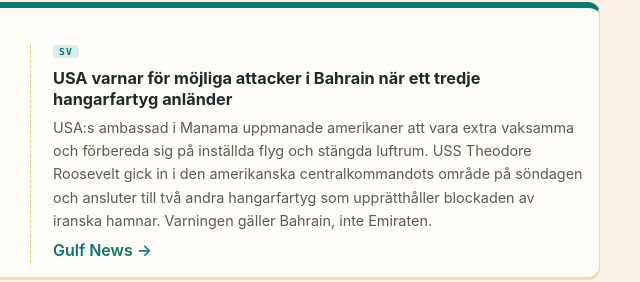
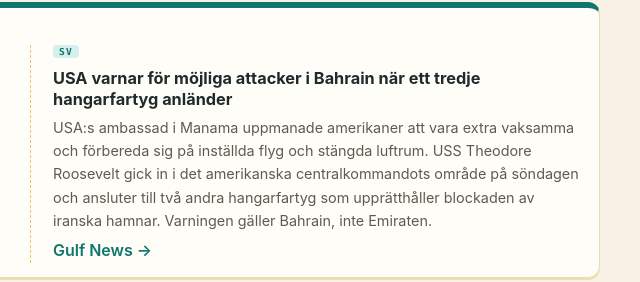
Before and after one commit to oskarwkarlsson/abudhabi-brief, a plain HTML site: page briefs/2026-11-16.html in a window 1280 px wide. Shown: the part 665-947 px from the top of the page, 610-1250 px from the left. Drawn offline with Linux system fonts and the light colour scheme.

Commit message:
Fix Swedish wording

```diff
--- a/briefs/2026-11-16.html
+++ b/briefs/2026-11-16.html
@@ -5,7 +5,7 @@
 <div class="kicker">Top stories · Toppnyheter</div>
 <section class="hero duo">
 <article class="story safe"><span class="chip">Safety · Säkerhet</span><div class="bi lab"><div class="en"><h3>Bahrain confirms it downed Iranian drones; no attack on the UAE</h3><p>Following up yesterday's alert: Bahrain's military said it intercepted "several Iranian aerial attacks" early on Sunday and that the drones were destroyed before reaching their targets, while the IRGC claimed six drones hit a US radar at Riffa. The UAE foreign ministry called it a "flagrant violation" of Bahrain's sovereignty. Nothing was reported on UAE territory and none of the travel advisories changed.</p><a href="https://www.thenationalnews.com/news/gulf/2026/11/16/iran-attacks-bahrain-in-blatant-challenge-to-peace-push/">The National &rarr;</a></div><div class="sv" lang="sv"><h3>Bahrain bekräftar att iranska drönare sköts ner; ingen attack mot Emiraten</h3><p>En uppföljning av gårdagens varning: Bahrains militär uppgav att man fångade upp "flera iranska luftangrepp" tidigt på söndagen och att drönarna förstördes innan de nådde sina mål, medan IRGC hävdade att sex drönare träffade en amerikansk radar vid Riffa. Emiratens utrikesministerium kallade det en "flagrant kränkning" av Bahrains suveränitet. Inget rapporterades på emiratiskt territorium och inga reseråd ändrades.</p><a href="https://www.thenationalnews.com/news/gulf/2026/11/16/iran-attacks-bahrain-in-blatant-challenge-to-peace-push/">The National &rarr;</a></div></div></article>
-<article class="story safe"><span class="chip">Safety · Säkerhet</span><div class="bi lab"><div class="en"><h3>US warns of possible attacks in Bahrain as a third carrier arrives</h3><p>The US Embassy in Manama told Americans to be extra vigilant and prepare for flight cancellations and airspace closures. The USS Theodore Roosevelt entered the US Central Command area on Sunday, joining two other carriers enforcing the blockade of Iranian ports. This alert is for Bahrain, not the UAE.</p><a href="https://gulfnews.com/world/gulf/bahrain/bahrain-security-alert-us-warns-citizens-of-possible-armed-attacks-1.500748592">Gulf News &rarr;</a></div><div class="sv" lang="sv"><h3>USA varnar för möjliga attacker i Bahrain när ett tredje hangarfartyg anländer</h3><p>USA:s ambassad i Manama uppmanade amerikaner att vara extra vaksamma och förbereda sig på inställda flyg och stängda luftrum. USS Theodore Roosevelt gick in i den amerikanska centralkommandots område på söndagen och ansluter till två andra hangarfartyg som upprätthåller blockaden av iranska hamnar. Varningen gäller Bahrain, inte Emiraten.</p><a href="https://gulfnews.com/world/gulf/bahrain/bahrain-security-alert-us-warns-citizens-of-possible-armed-attacks-1.500748592">Gulf News &rarr;</a></div></div></article>
+<article class="story safe"><span class="chip">Safety · Säkerhet</span><div class="bi lab"><div class="en"><h3>US warns of possible attacks in Bahrain as a third carrier arrives</h3><p>The US Embassy in Manama told Americans to be extra vigilant and prepare for flight cancellations and airspace closures. The USS Theodore Roosevelt entered the US Central Command area on Sunday, joining two other carriers enforcing the blockade of Iranian ports. This alert is for Bahrain, not the UAE.</p><a href="https://gulfnews.com/world/gulf/bahrain/bahrain-security-alert-us-warns-citizens-of-possible-armed-attacks-1.500748592">Gulf News &rarr;</a></div><div class="sv" lang="sv"><h3>USA varnar för möjliga attacker i Bahrain när ett tredje hangarfartyg anländer</h3><p>USA:s ambassad i Manama uppmanade amerikaner att vara extra vaksamma och förbereda sig på inställda flyg och stängda luftrum. USS Theodore Roosevelt gick in i det amerikanska centralkommandots område på söndagen och ansluter till två andra hangarfartyg som upprätthåller blockaden av iranska hamnar. Varningen gäller Bahrain, inte Emiraten.</p><a href="https://gulfnews.com/world/gulf/bahrain/bahrain-security-alert-us-warns-citizens-of-possible-armed-attacks-1.500748592">Gulf News &rarr;</a></div></div></article>
 <article class="story school"><span class="chip">Schools · Skolor</span><div class="bi lab"><div class="en"><h3>Early Childhood Week starts today across the UAE</h3><p>The first nationwide edition runs November 16 to 22 with more than 300 events from 130 organisations for children up to eight and their parents, from storytelling to sport. It is a good preview of what our two will find; the programme is on ecweek.ae.</p><a href="https://www.wam.ae/en/article/c39nzb2-first-nationwide-early-childhood-week-launches">WAM &rarr;</a></div><div class="sv" lang="sv"><h3>Early Childhood Week börjar i dag i hela Emiraten</h3><p>Den första landsomfattande upplagan pågår 16 till 22 november med mer än 300 evenemang från 130 organisationer för barn upp till åtta år och deras föräldrar, från sagostunder till idrott. Det ger en bra försmak av vad våra två kommer att hitta; programmet finns på ecweek.ae.</p><a href="https://www.wam.ae/en/article/c39nzb2-first-nationwide-early-childhood-week-launches">WAM &rarr;</a></div></div></article>
 <article class="story life"><span class="chip">Life · Livet</span><div class="bi lab"><div class="en"><h3>Light rain possible through Thursday, highs near 30 °C</h3><p>The NCM expects partly cloudy to cloudy skies from Monday to Thursday, with light rain over islands and some coastal and northern areas on Monday and Tuesday, spreading north and east later in the week. Abu Dhabi tops out around 30 °C, with winds up to 40 km/h at times.</p><a href="https://gulfnews.com/uae/weather/uae-weather-light-rain-expected-in-some-areas-from-monday-to-thursday-1.500748490">Gulf News &rarr;</a></div><div class="sv" lang="sv"><h3>Möjligt lätt regn till och med torsdag, upp mot 30 °C</h3><p>NCM väntar sig växlande till mulet väder från måndag till torsdag, med lätt regn över öar och vissa kust- och nordliga områden på måndag och tisdag, som sprider sig norrut och österut senare i veckan. Abu Dhabi når som mest cirka 30 °C, med vindar på upp till 40 km/h ibland.</p><a href="https://gulfnews.com/uae/weather/uae-weather-light-rain-expected-in-some-areas-from-monday-to-thursday-1.500748490">Gulf News &rarr;</a></div></div></article>
 </section>
```
